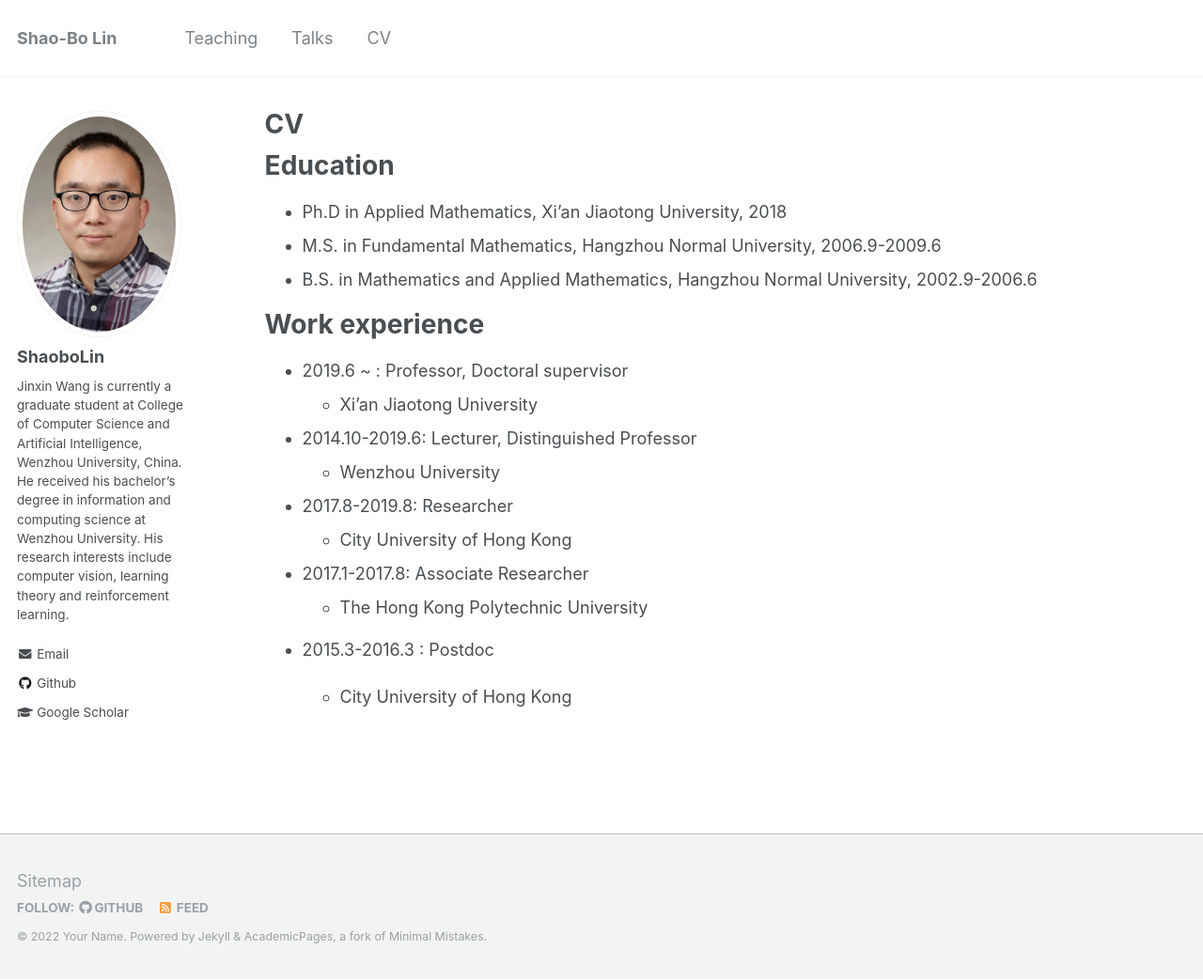
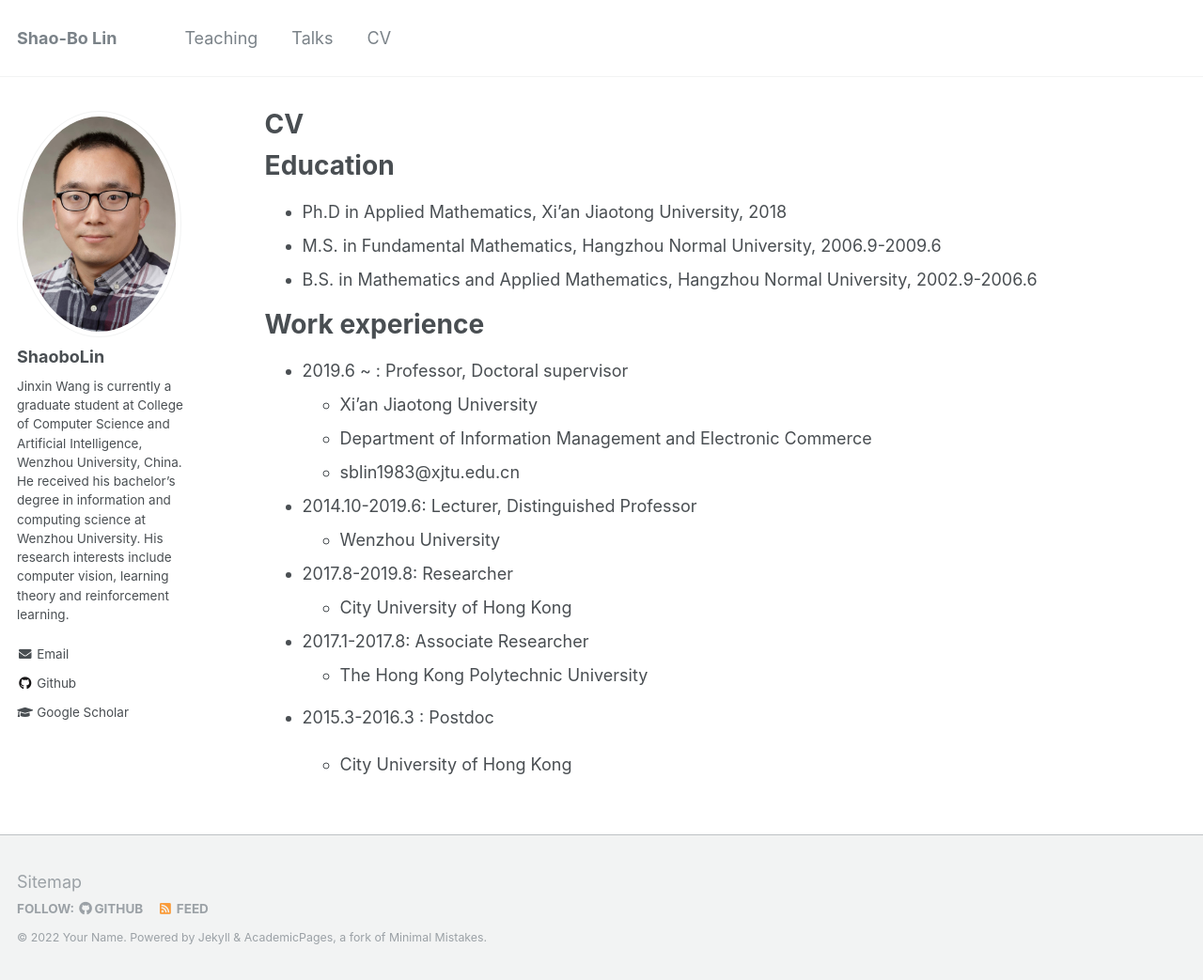
Before and after one commit to JxwangLearningTheory/JxwangLearningTheory.github.io, a Jekyll site: the page built from _pages/cv.md, in a window 1280 px wide and 1043 px high. Shown: the whole window at 94% size. Built offline with Jekyll 4.4.1, drawn with Linux system fonts in a browser that asks for light colours.

Commit message:
Update cv.md

```diff
--- a/_pages/cv.md
+++ b/_pages/cv.md
@@ -17,6 +17,8 @@ Work experience
 ======
 * 2019.6 ~ :  Professor,  Doctoral supervisor
   * Xi'an Jiaotong University
+  * Department of Information Management and Electronic Commerce
+  * sblin1983@xjtu.edu.cn
 * 2014.10-2019.6: Lecturer, Distinguished Professor
   * Wenzhou University
 
```
